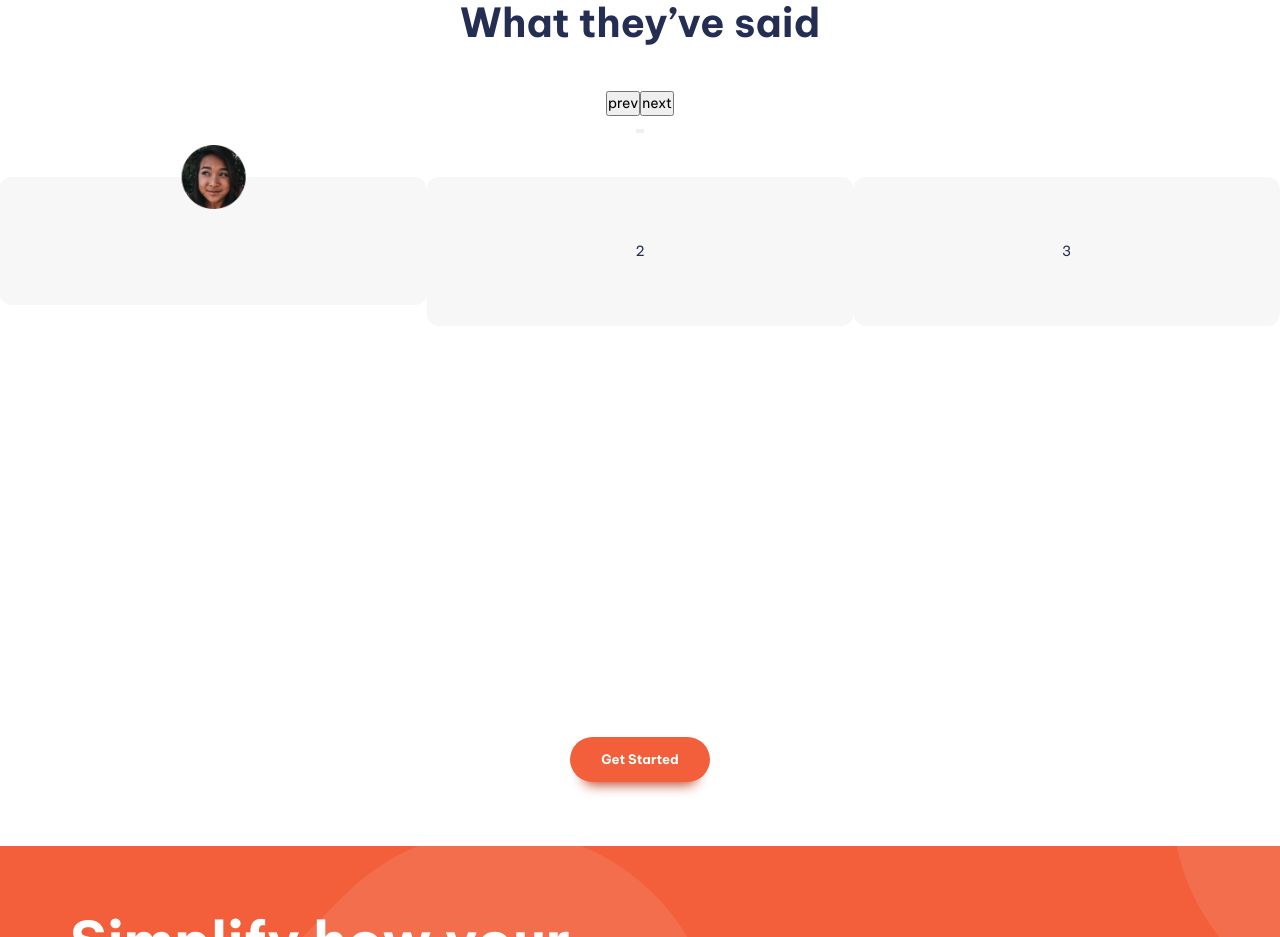
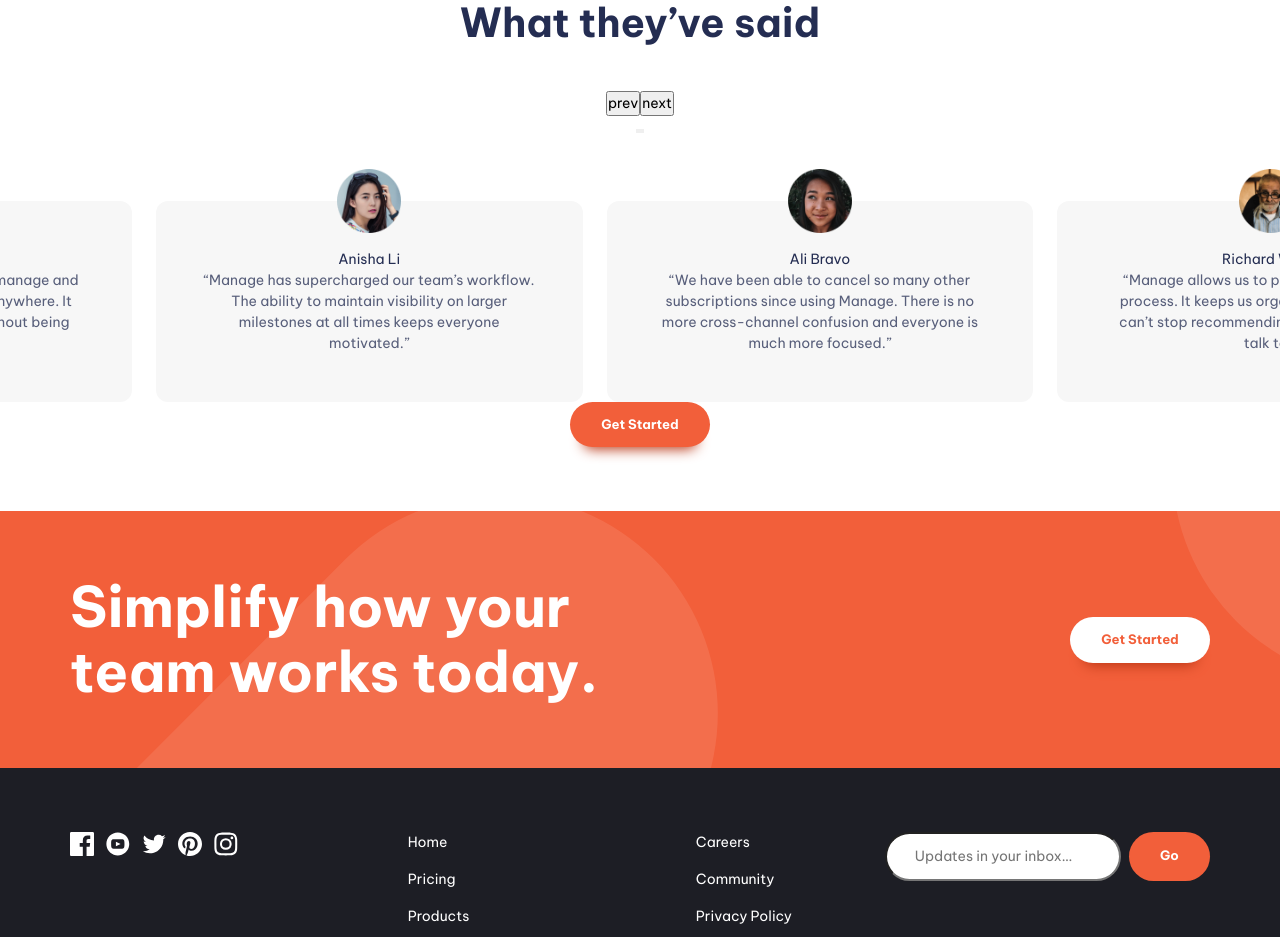
Before and after one commit to S1hredder/kurs-responsive-webiste, a website built with Vite: page index.html in a window 1280 px wide. Shown: the part 1440-2377 px from the top of the page. Built offline with nearby package versions, Linux system fonts and the light colour scheme.

Commit message:
git card slider

```diff
--- a/index.html
+++ b/index.html
@@ -152,12 +152,42 @@
         </h2>
         <!-- Slider here -->
         <ul class="my-slider">
-          <li><img src="images/avatar-ali.png" alt="" /></li>
-          <li>2</li>
-          <li>3</li>
-          <li>4</li>
-          <li>5</li>
-          <li>6</li>
+          <li>
+            <img src="images/avatar-anisha.png" alt="" />
+            <h4>Anisha Li</h4>
+            <p>
+              “Manage has supercharged our team’s workflow. The ability to
+              maintain visibility on larger milestones at all times keeps
+              everyone motivated.”
+            </p>
+          </li>
+          <li>
+            <img src="images/avatar-ali.png" alt="" />
+            <h4>Ali Bravo</h4>
+            <p>
+              “We have been able to cancel so many other subscriptions since
+              using Manage. There is no more cross-channel confusion and
+              everyone is much more focused.”
+            </p>
+          </li>
+          <li>
+            <img src="images/avatar-richard.png" alt="" />
+            <h4>Richard Watts</h4>
+            <p>
+              “Manage allows us to provide structure and process. It keeps us
+              organized and focused. I can’t stop recommending them to everyone
+              I talk to!”
+            </p>
+          </li>
+          <li>
+            <img src="images/avatar-shanai.png" alt="" />
+            <h4>Shanai Gough</h4>
+            <p>
+              “Their software allows us to track, manage and collaborate on our
+              projects from anywhere. It keeps the whole team in-sync without
+              being intrusive.”
+            </p>
+          </li>
         </ul>
 
         <button class="button">Get Started</button>
--- a/style.css
+++ b/style.css
@@ -256,13 +256,13 @@ p[data-width='wide'] {
 /* slider */
 .my-slider > * {
   position: relative;
-  /* padding:var(--size-900) var(--size-400) var(--size-400) var(--size-600); */
-  padding: var(--size-800);
+  padding:var(--size-700) 0;
+  /* padding: var(--size-800); */
+  margin:0 var(--size-300) 0 var(--size-300);
   width: 100%;
   flex: 0 0 auto;
   background-color: var(--clr-neutral-200);
   border-radius: var(--size-300);
-
 }
 .my-slider img {
   width:var(--size-800);
@@ -272,9 +272,11 @@ p[data-width='wide'] {
   top:0%;
   transform: translateY(-50%);
 }
+/* to change oveflow images */
 .tns-ovh {
-  min-height:600px;
-  padding-top:40px;
+  /* min-height:600px; */
+  padding-top:var(--size-800);
+  gap:10rem;
 }
 /* .slider {
   display: flex;
```
